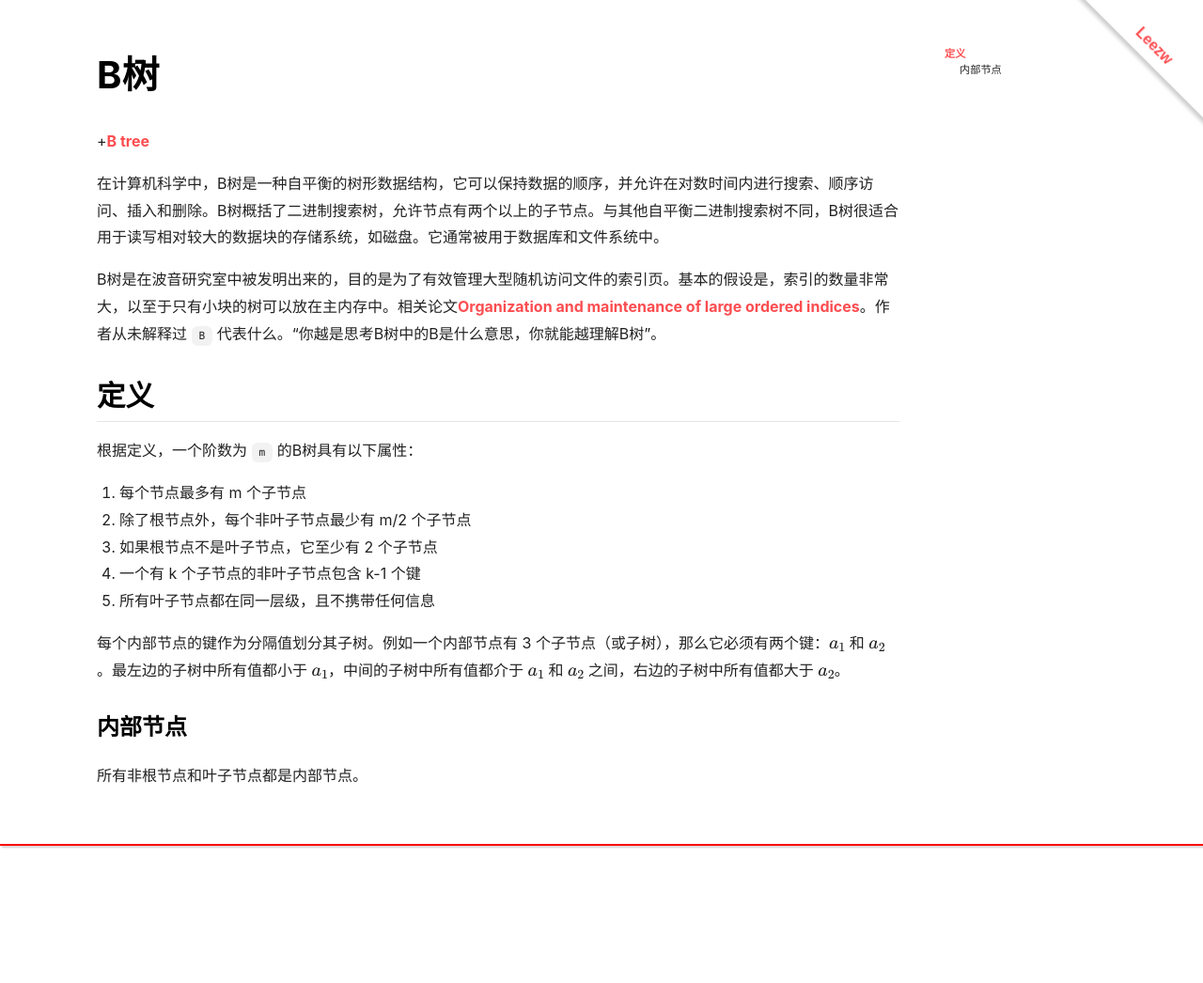
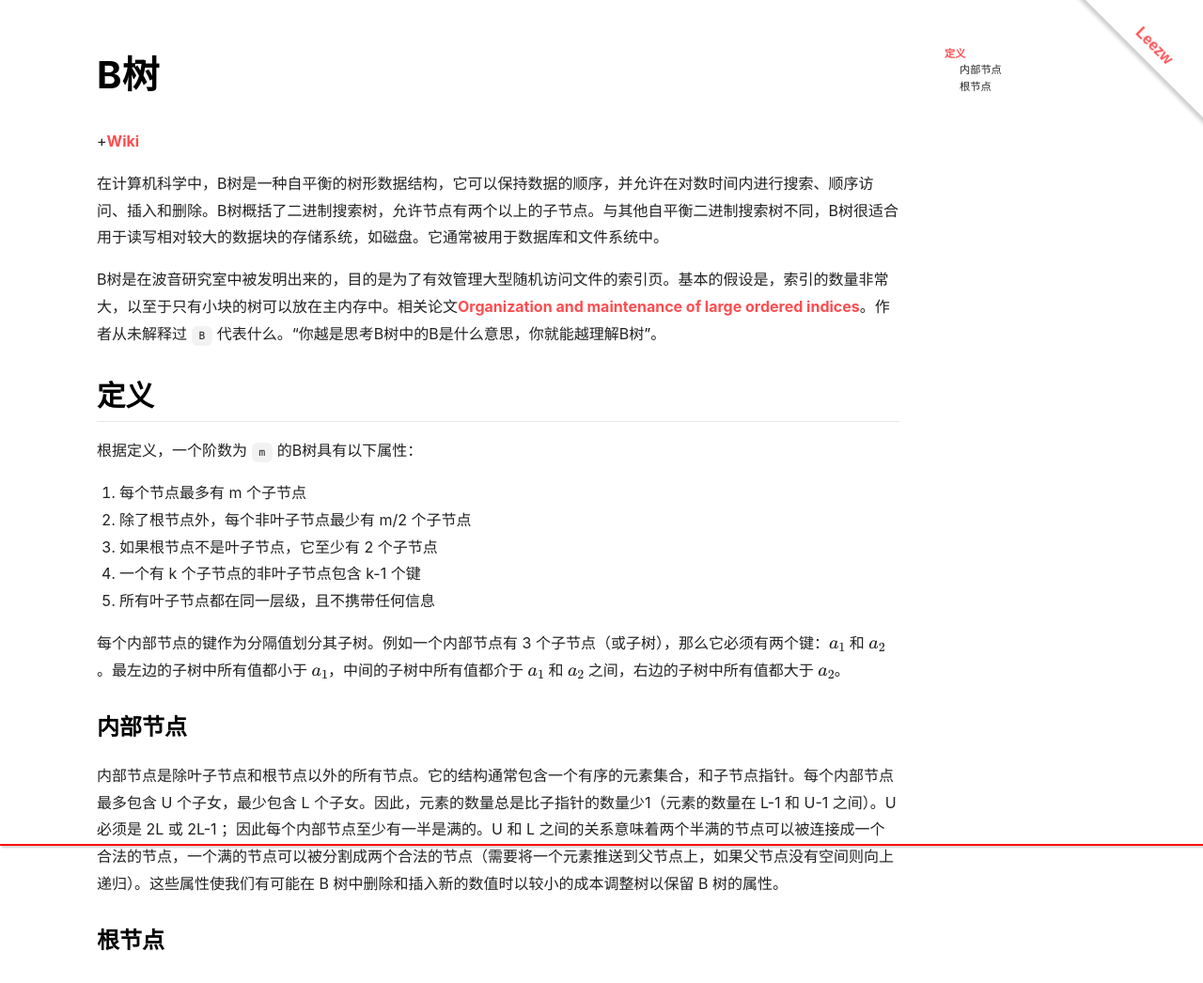
Before and after one commit to quantum-li/quantum-li.github.io, a Jekyll site: the page built from _article/2021-08-10-B-tree.md, in a window 1280 px wide. Shown: the whole page at 94% size. Built offline with Jekyll 4.4.1, drawn with Linux system fonts in a browser that asks for light colours; nearby versions of some CDN libraries; formulas are drawn with MathJax 3; a script that is not in the unit is left out.

Commit message:
2021-08-10 19:30:05

```diff
--- a/_article/2021-08-10-B-tree.md
+++ b/_article/2021-08-10-B-tree.md
@@ -8,7 +8,7 @@ permalink: "/posts/b-tree"
 excerpt: 在计算机科学中，B树是一种自平衡的树形数据结构，它可以保持数据的顺序，并允许在对数时间内进行搜索、顺序访问、插入和删除。B树概括了二进制搜索树，允许节点有两个以上的子节点。与其他自平衡二进制搜索树不同，B树很适合用于读写相对较大的数据块的存储系统，如磁盘。它通常被用于数据库和文件系统中。
 ---
 
-+[B tree](https://en.wikipedia.org/wiki/B-tree)
++[Wiki](https://en.wikipedia.org/wiki/B-tree)
 
 在计算机科学中，B树是一种自平衡的树形数据结构，它可以保持数据的顺序，并允许在对数时间内进行搜索、顺序访问、插入和删除。B树概括了二进制搜索树，允许节点有两个以上的子节点。与其他自平衡二进制搜索树不同，B树很适合用于读写相对较大的数据块的存储系统，如磁盘。它通常被用于数据库和文件系统中。
 
@@ -27,4 +27,6 @@ B树是在波音研究室中被发明出来的，目的是为了有效管理大
 
 ### 内部节点
 
-所有非根节点和叶子节点都是内部节点。
+内部节点是除叶子节点和根节点以外的所有节点。它的结构通常包含一个有序的元素集合，和子节点指针。每个内部节点最多包含 U 个子女，最少包含 L 个子女。因此，元素的数量总是比子指针的数量少1（元素的数量在 L-1 和 U-1 之间）。U 必须是 2L 或 2L-1 ；因此每个内部节点至少有一半是满的。U 和 L 之间的关系意味着两个半满的节点可以被连接成一个合法的节点，一个满的节点可以被分割成两个合法的节点（需要将一个元素推送到父节点上，如果父节点没有空间则向上递归）。这些属性使我们有可能在 B 树中删除和插入新的数值时以较小的成本调整树以保留 B 树的属性。
+
+### 根节点
```
